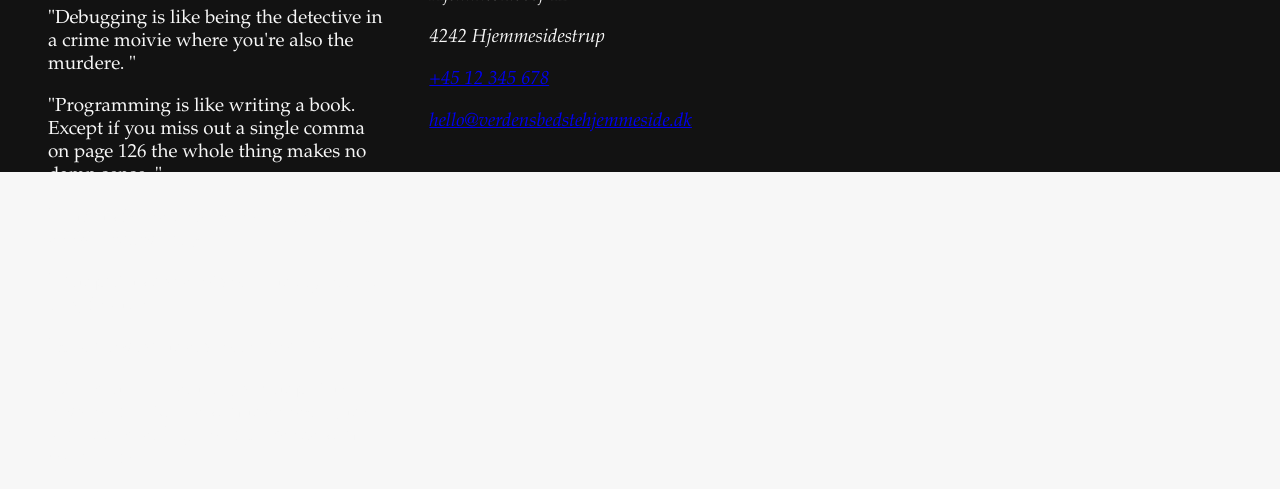
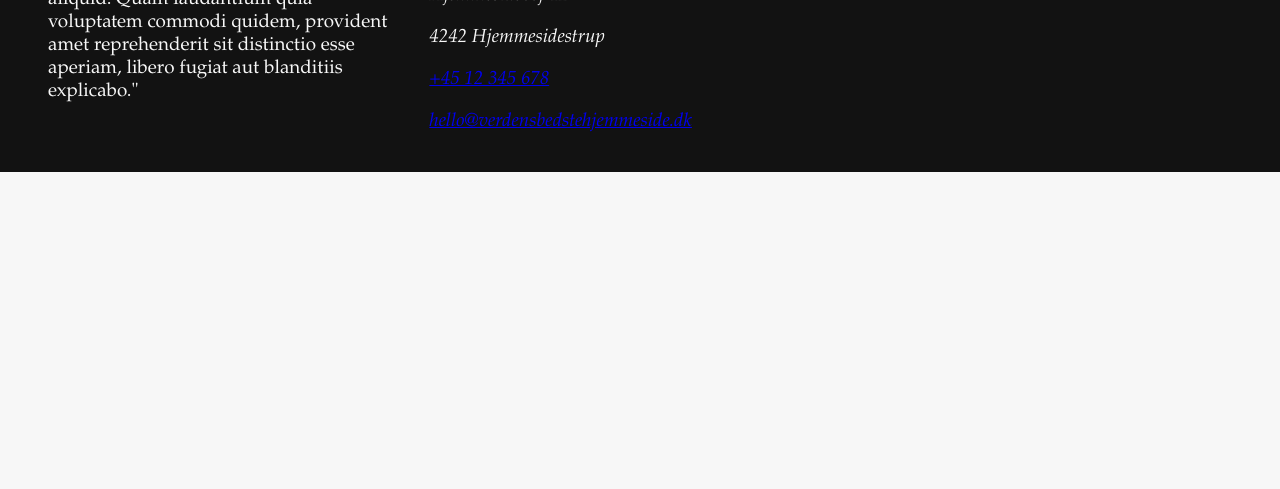
Before and after one commit to rts-cmk-wu09/bootcamp-js-1-MariaStoneberg, a plain HTML site: page index.html in a window 1280 px wide. Shown: the part 1416-1905 px from the top of the page. After the commit the page ends 1588 px from the top, so only its background shows below. Drawn offline with Linux system fonts and the light colour scheme.

Commit message:
Add back to scratch in project

```diff
--- a/index.html
+++ b/index.html
@@ -70,14 +70,10 @@
 
 	<footer class="siteFooter" role="contentinfo">
 		<section class="siteFooter__section siteFooter__quote">
-			<blockquote>"Coding is like humor. When you have to explain it, it's bad."</blockquote>
-			<blockquote>"Debugging is like being the detective in a crime moivie where you're also the murdere. "</blockquote>
-			<blockquote>"Programming is like writing a book. Except if you miss out a single comma on page 126 the whole thing makes no damn sense. "</blockquote>
-			<blockquote>"Spiders is the only web developers that enjoy finding bugs. "</blockquote>
-			<blockquote>"Computers have lots of memory but no imagination. "</blockquote>
-			<blockquote>"Real programmers count from 0. "</blockquote>
-			<blockquote>"Den store fare er ikke, at computere begynder at tænke som mennesker, men at mennesker begynder at tænke som computere. "</blockquote>
-
+			<blockquote>"Lorem ipsum dolor sit amet consectetur adipisicing elit. Provident optio
+				omnis aliquid. Quam laudantium quia voluptatem commodi quidem, provident amet
+				reprehenderit sit	distinctio esse aperiam, libero fugiat aut blanditiis
+				explicabo."</blockquote>
 		</section>
 
 		<section class="siteFooter__section siteFooter__contact">
```
